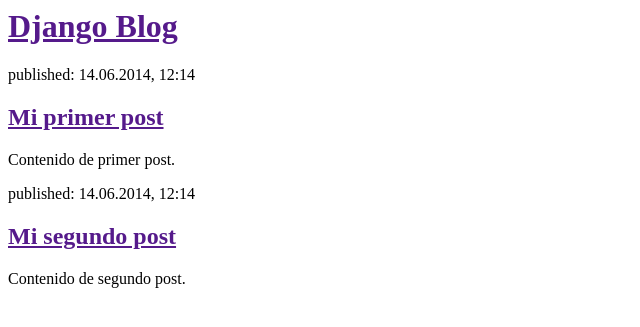
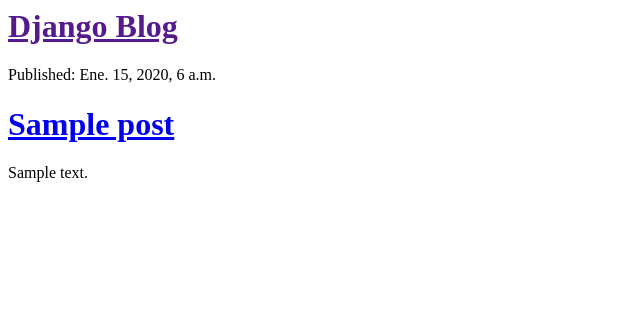
Before and after one commit to ivangit2014/mysiteblog, a Django app: a page that uses blog/templates/blog/post_list.html in a window 1280 px wide. Shown: the top 327 px of the page, without its empty margins (0-640 px from the left). Run offline with Django 3.2, Linux system fonts and the light colour scheme; tables that the repository leaves empty hold one stand-in row (values such as "Sample post").

Commit message:
Uso de lenguaje de templates en template post_list.html

```diff
--- a/blog/templates/blog/post_list.html
+++ b/blog/templates/blog/post_list.html
@@ -3,20 +3,18 @@
             <title>Django blog</title>
     </head>
     <body>
-            <div>
-                <h1><a href="">Django Blog</a></h1>
-            </div>
+ 		<div>
+           <h1><a href="">Django Blog</a></h1>
+        </div>
 
-            <div>
-                <p>published: 14.06.2014, 12:14</p>
-                <h2><a href="">Mi primer post</a></h2>
-                <p>Contenido de primer post.</p>
-            </div>
+	{% for post in posts %}
+		<div>Published: {{ post.published_date }}</div>
+		<h1>
+			<a href="#">{{ post.title }}</a>
+		</h1>
+		<p>{{ post.text|linebreaksbr }}</p>
 
-            <div>
-                <p>published: 14.06.2014, 12:14</p>
-                <h2><a href="">Mi segundo post</a></h2>
-                <p>Contenido de segundo post.</p>
-            </div>
+	{% endfor %}
+
     </body>
  </html>
--- a/blog/views.py
+++ b/blog/views.py
@@ -4,5 +4,5 @@ from blog.models import Post
 # Create your views here.
 def post_list(request):
 	post = Post.objects.all()
-	contexto = {'post':post}
+	contexto = {'posts':post}
 	return render (request, 'blog/post_list.html',contexto)
```
